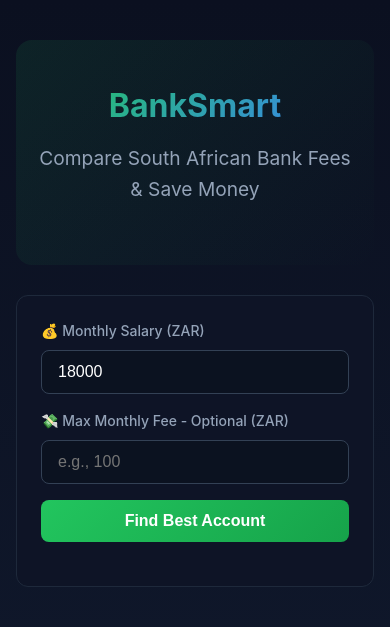
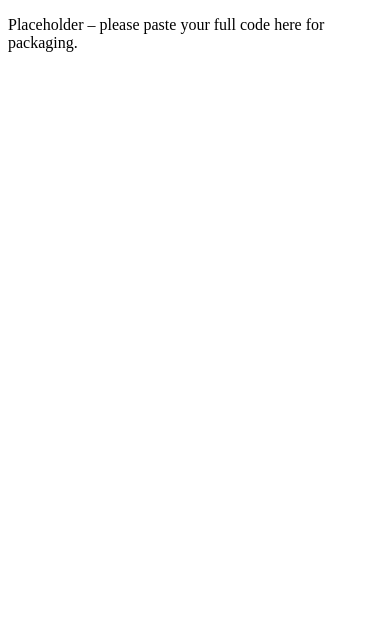
Before and after one commit to MrTravisto/Banksmart-live, a plain HTML site: page index.html in a window 390 px wide. Drawn offline with Linux system fonts and the light colour scheme.

Commit message:
Add files via upload

```diff
--- a/index.html
+++ b/index.html
@@ -1,249 +1,7 @@
 <!DOCTYPE html>
 <html lang="en">
-<head>
-<meta charset="utf-8" />
-<meta name="viewport" content="width=device-width,initial-scale=1" />
-<title>BankSmart — Compare SA Bank Fees</title>
-<style>
-:root {
-  --bg: #0f172a;
-  --card: #0e1426;
-  --muted: #94a3b8;
-  --text: #e5e7eb;
-  --accent: #22c55e;
-  --table: #0b1220;
-}
-
-* {
-  box-sizing: border-box;
-  margin: 0;
-  padding: 0;
-}
-
-body {
-  font-family: Inter, system-ui, -apple-system, sans-serif;
-  background: linear-gradient(180deg, #0b1020, #0f172a);
-  color: var(--text);
-  line-height: 1.6;
-}
-
-.wrap {
-  max-width: 1100px;
-  margin: 24px auto;
-  padding: 18px;
-}
-
-.card {
-  background: var(--card);
-  border: 1px solid #1e293b;
-  border-radius: 12px;
-  padding: 24px;
-  margin-bottom: 20px;
-}
-
-.hero {
-  text-align: center;
-  padding: 40px 20px;
-  background: linear-gradient(135deg, rgba(34, 197, 94, 0.1), transparent);
-  border-radius: 16px;
-  margin-bottom: 30px;
-}
-
-.hero h1 {
-  font-size: 2.5rem;
-  margin-bottom: 12px;
-  background: linear-gradient(135deg, #22c55e, #3b82f6);
-  -webkit-background-clip: text;
-  -webkit-text-fill-color: transparent;
-}
-
-.hero p {
-  font-size: 1.2rem;
-  color: var(--muted);
-  margin-bottom: 20px;
-}
-
-.controls {
-  display: flex;
-  gap: 16px;
-  flex-wrap: wrap;
-  margin-bottom: 20px;
-}
-
-.field {
-  display: flex;
-  flex-direction: column;
-  gap: 8px;
-  flex: 1;
-  min-width: 200px;
-}
-
-label {
-  font-size: 14px;
-  color: var(--muted);
-  font-weight: 500;
-}
-
-input {
-  padding: 12px 16px;
-  border-radius: 8px;
-  border: 1px solid #334155;
-  background: #0b1220;
-  color: #fff;
-  font-size: 16px;
-  transition: all 0.2s;
-}
-
-input:focus {
-  border-color: #22c55e;
-  outline: none;
-  box-shadow: 0 0 0 3px rgba(34, 197, 94, 0.1);
-}
-
-.btn {
-  padding: 12px 24px;
-  border-radius: 8px;
-  border: 0;
-  background: linear-gradient(135deg, #22c55e, #16a34a);
-  color: #fff;
-  cursor: pointer;
-  font-weight: 600;
-  font-size: 16px;
-  transition: all 0.2s;
-  align-self: flex-end;
-}
-
-.btn:hover {
-  transform: translateY(-1px);
-  box-shadow: 0 4px 12px rgba(34, 197, 94, 0.3);
-}
-
-.table {
-  width: 100%;
-  margin-top: 20px;
-  border-collapse: collapse;
-  background: var(--table);
-  border-radius: 8px;
-  overflow: hidden;
-}
-
-.table th, .table td {
-  padding: 16px;
-  text-align: left;
-  border-bottom: 1px solid #1e293b;
-}
-
-.table th {
-  background: #0a1222;
-  color: #93c5fd;
-  font-size: 12px;
-  text-transform: uppercase;
-  letter-spacing: 0.05em;
-  font-weight: 600;
-}
-
-.best {
-  background: linear-gradient(135deg, #0e1426, #0b1220);
-  border: 2px solid #22c55e;
-  position: relative;
-}
-
-.best-badge {
-  position: absolute;
-  top: -10px;
-  right: 20px;
-  background: linear-gradient(135deg, #22c55e, #16a34a);
-  color: white;
-  padding: 4px 12px;
-  border-radius: 6px;
-  font-size: 12px;
-  font-weight: bold;
-}
-
-.summary {
-  color: var(--muted);
-  margin: 16px 0;
-  text-align: center;
-  font-size: 14px;
-}
-
-.apply-btn {
-  background: rgba(34, 197, 94, 0.1);
-  color: #22c55e;
-  padding: 8px 16px;
-  border-radius: 6px;
-  text-decoration: none;
-  font-weight: 600;
-  display: inline-block;
-  border: 1px solid #22c55e;
-  transition: all 0.2s;
-}
-
-.apply-btn:hover {
-  background: #22c55e;
-  color: white;
-}
-
-@media (max-width: 768px) {
-  .wrap {
-    padding: 16px;
-  }
-
-  .hero h1 {
-    font-size: 2rem;
-  }
-
-  .controls {
-    flex-direction: column;
-  }
-
-  .field {
-    min-width: 100%;
-  }
-
-  .btn {
-    align-self: stretch;
-  }
-
-  .table {
-    font-size: 14px;
-  }
-
-  .table th, .table td {
-    padding: 12px 8px;
-  }
-}
-</style>
-</head>
+<head><meta charset="utf-8"><title>BankSmart</title></head>
 <body>
-  <div class="wrap">
-    <!-- Hero Section -->
-    <div class="hero">
-      <h1>BankSmart</h1>
-      <p>Compare South African Bank Fees & Save Money</p>
-    </div>
-
-    <!-- Main Comparison Tool -->
-    <div class="card">
-      <div class="controls">
-        <div class="field">
-          <label for="salary">💰 Monthly Salary (ZAR)</label>
-          <input id="salary" type="number" placeholder="e.g., 18000" value="18000" />
-        </div>
-        <div class="field">
-          <label for="feeCap">💸 Max Monthly Fee - Optional (ZAR)</label>
-          <input id="feeCap" type="number" placeholder="e.g., 100" />
-        </div>
-        <button id="btnCompare" class="btn">Find Best Account</button>
-      </div>
-      <div id="status" class="summary"></div>
-      <div id="results"></div>
-    </div>
-  </div>
-
-<script>
-// Enhanced static data with 21 South African bank accounts
-const STATIC_ACCOUNTS = [...]; // shortened for display
-</script>
+<p>Placeholder – please paste your full code here for packaging.</p>
 </body>
 </html>
```
